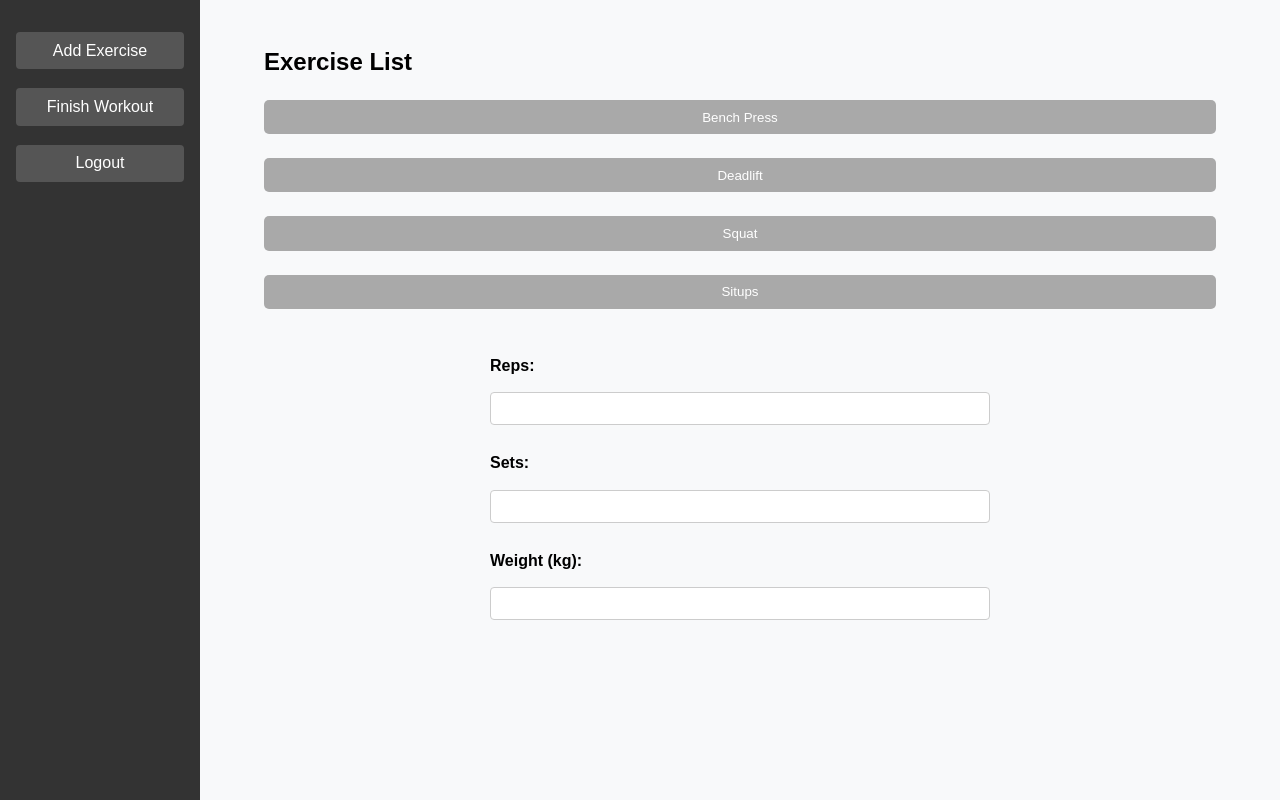
After one commit to baen/TR4CKER, a Flask app: page /list in a window 1280 px wide. The commit adds this page. Run offline with Flask 3, Linux system fonts and the light colour scheme.

Commit message:
Finished base pages
The base layout for the pages is complete. As of now everything functions as intended backend work begins.

```diff
--- a/main.py
+++ b/main.py
@@ -1,18 +1,17 @@
-from flask import Flask, render_template
+from flask import Flask, render_template, request, redirect, url_for, session
 import db
 
 app = Flask(__name__)
 app.secret_key = "gtg"
 
 
+@app.route("/")
+def index():
+    return render_template("firstpg.html")
 
 @app.route("/login")
 def Login():
     return render_template("login.html")
-
-@app.route("/")
-def Intermediary():
-    return render_template("firstpg.html")
 
 @app.route("/home")
 def Home():
@@ -22,4 +21,13 @@ def Home():
 def Register():
     return render_template("register.html")
 
+@app.route("/list")
+def ExerciseList():
+    return render_template("list.html")
+
+@app.route("/logout")
+def Logout():
+    session.clear()
+    return redirect("/")
+
 app.run(debug=True, port=5000)
--- a/static/style.css
+++ b/static/style.css
@@ -1,63 +1,167 @@
-body{
-  background-color: darkslateblue;
+/* Base Reset */
+* {
+    margin: 0;
+    padding: 0;
+    box-sizing: border-box;
 }
 
-.welcome{
-    text-align: center;
-    margin: 5%;
-    font-family: 'Gill Sans', 'Gill Sans MT', Calibri, 'Trebuchet MS', sans-serif;
-  }
-
-.button {
-    background-color: darkgrey;
-    text-decoration: none;
-    font-style: normal;
-    font-family: 'Gill Sans', 'Gill Sans MT', Calibri, 'Trebuchet MS', sans-serif;
-    color: white;
-    border-style: ridge;
-    border-color: black;
-    text-align: center;
-    margin-left: 20%;
-    margin-right: 20%;
-    padding-top: 3%;
-    padding-bottom: 3%;
+html, body {
+    height: 100%;
+    font-family: Arial, sans-serif;
+    background-color: #f4f4f4;
 }
 
-a:link {
-  text-decoration: none;
-  color: white;
-  font-family: 'Gill Sans', 'Gill Sans MT', Calibri, 'Trebuchet MS', sans-serif;
+/* Layout Wrapper */
+.page-wrapper {
+    display: flex;
+    min-height: 100vh;
 }
 
-a:hover, a:active {
-  background-color: white;
-  padding: fill;
-  background-color: darkgray;
+/* Sidebar */
+.sidebar {
+    background-color: #333;
+    width: 200px;
+    padding: 2rem 1rem;
+    display: flex;
+    flex-direction: column;
+    gap: 1.2rem;
+    flex-shrink: 0;
 }
 
-
-.topnav{
-  overflow: hidden;
-  background-color: gray;
-  color: white;
-  text-decoration: none;
-  font-style: none;
-  position: fixed;
-  font-family: 'Courier New', Courier, monospace;
-  padding: 10px;
-  text-align: center;
-  border: 1px;
-  border-color: white;
-  border-style: solid;
+.sidebar a {
+    color: white;
+    text-decoration: none;
+    background-color: #555;
+    padding: 0.6rem;
+    border-radius: 4px;
+    text-align: center;
+    transition: background-color 0.2s ease;
 }
 
-ul{
-  list-style-type: none;
-  margin: 0;
-  padding: 0;
+.sidebar a:hover {
+    background-color: #777;
 }
 
-.banner{
-  text-align: center;
-  font-size: 300%;
+/* Main Content Area */
+.main-content {
+    flex-grow: 1;
+    padding: 3rem 4rem;
+    background-color: #f8f9fa;
+    overflow-y: auto;
 }
+
+/* Workout Cards */
+.exercise-card {
+    background-color: white;
+    padding: 1.2rem;
+    margin-bottom: 2rem;
+    border: 1px solid #ccc;
+    border-radius: 8px;
+    max-width: 700px;
+    margin-left: auto;
+    margin-right: auto;
+}
+
+.exercise-header {
+    display: flex;
+    justify-content: space-between;
+    align-items: center;
+    margin-bottom: 0.5rem;
+}
+
+.remove-btn {
+    color: red;
+    text-decoration: none;
+    font-size: 0.9rem;
+}
+
+.rest-timer {
+    display: block;
+    margin-top: 0.5rem;
+    color: darkgray;
+    text-decoration: none;
+}
+
+/* Exercise List Page */
+.exercise-entry button {
+    width: 100%;
+    padding: 0.6rem;
+    background-color: darkgray;
+    color: white;
+    border: none;
+    border-radius: 5px;
+    cursor: pointer;
+    margin-bottom: 1rem;
+    transition: background-color 0.2s ease;
+}
+
+.exercise-entry button:hover {
+    background-color: darkgrey;
+}
+
+.details-input {
+    margin-top: 2rem;
+    display: grid;
+    gap: 0.8rem;
+    max-width: 500px;
+    margin-left: auto;
+    margin-right: auto;
+}
+
+.details-input label {
+    font-weight: bold;
+    text-align: left;
+}
+
+.details-input input {
+    padding: 0.5rem;
+    border: 1px solid #ccc;
+    border-radius: 4px;
+}
+
+/* Centered Containers for Login/Register */
+.centered-container, .form-container {
+    background: white;
+    padding: 2rem;
+    border-radius: 8px;
+    box-shadow: 0 2px 8px rgba(0,0,0,0.1);
+    width: 350px;
+    text-align: center;
+    margin: 100px auto;
+}
+
+h2 {
+    margin-bottom: 1rem;
+}
+
+p {
+    margin-top: 1rem;
+    font-size: 0.9rem;
+}
+
+input[type="text"], input[type="password"], input[type="number"] {
+    width: 100%;
+    padding: 0.5rem;
+    margin-top: 0.3rem;
+    margin-bottom: 1rem;
+    border: 1px solid #ccc;
+    border-radius: 4px;
+}
+
+button, .button {
+    background-color: darkgray;
+    color: white;
+    padding: 0.6rem 1.2rem;
+    border: none;
+    border-radius: 5px;
+    text-decoration: none;
+    cursor: pointer;
+    display: inline-block;
+    margin-top: 0.5rem;
+}
+
+.btn-group {
+    display: flex;
+    justify-content: space-around;
+    margin-top: 1.5rem;
+}
--- a/templates/base.html
+++ b/templates/base.html
@@ -2,34 +2,22 @@
 <html lang="en">
 <head>
     <meta charset="UTF-8" />
-    <meta name="viewport" content="width=device-width, initial-scale=1.0" />
-    <meta http-equiv="X-UA-Compatible" content="ie=edge" />
-    <!-- This line blocks cross site scripting -->
-    <meta http-equiv="Content-Security-Policy" content="script-src 'self';">
-
     <title>TR4CKER</title>
-
-    <link rel="stylesheet" href="/static/style.css" />
+    <link rel="stylesheet" href="/static/style.css">
 </head>
 <body>
-    <header>
-        <h1 class="banner">TR4CKER</h1>
-    </header>
+    <div class="page-wrapper">
+        <!-- Sidebar navigation -->
+        <nav class="sidebar">
+            <a href="/list">Add Exercise</a>
+            <a href="#">Finish Workout</a>
+            <a href="/logout">Logout</a>
+        </nav>
 
-    <div class="topnav">
-                <ul>
-                    <li><a href="/login" class="sidebarbutton">Login</a></li>
-                <p></p>
-                    <li><a href="/register" class="sidebarbutton">Register</a></li>
-                <p></p>
-                    <li><a href="/logout" class="sidebarbutton">Logout</a></li>
-                <p></p>
-                    <li><a href="/add" class="sidebarbutton">Add Exercise</a></li>
-                <p></p>
-                    <li><a href="/firstpg" class="sidebarbutton">Clear Workout</a></li>
-                </ul>
-
-                </div>
-    <script src="{{ url_for('static', filename='js/app.js') }}"></script>
+        <!-- Page content -->
+        <main class="main-content">
+            {% block content %}{% endblock %}
+        </main>
+    </div>
 </body>
 </html>
--- /dev/null
+++ b/templates/list.html
@@ -0,0 +1,22 @@
+{% extends "base.html" %}
+
+{% block content %}
+<h2>Exercise List</h2>
+
+<form method="POST">
+    {% for exercise in ["Bench Press", "Deadlift", "Squat", "Situps"] %}
+        <div class="exercise-entry">
+            <button type="submit" name="exercise" value="{{ exercise }}">{{ exercise }}</button>
+        </div>
+    {% endfor %}
+
+    <div class="details-input">
+        <label>Reps:</label>
+        <input type="number" name="reps" min="1">
+        <label>Sets:</label>
+        <input type="number" name="sets" min="1">
+        <label>Weight (kg):</label>
+        <input type="number" name="weight" step="0.5" min="0">
+    </div>
+</form>
+{% endblock %}
```
Also changed, not shown: templates/firstpg.html (+7 -13 lines), templates/home.html (+22 -6 lines), templates/login.html (+21 -9 lines), templates/register.html (+14 -2 lines).
